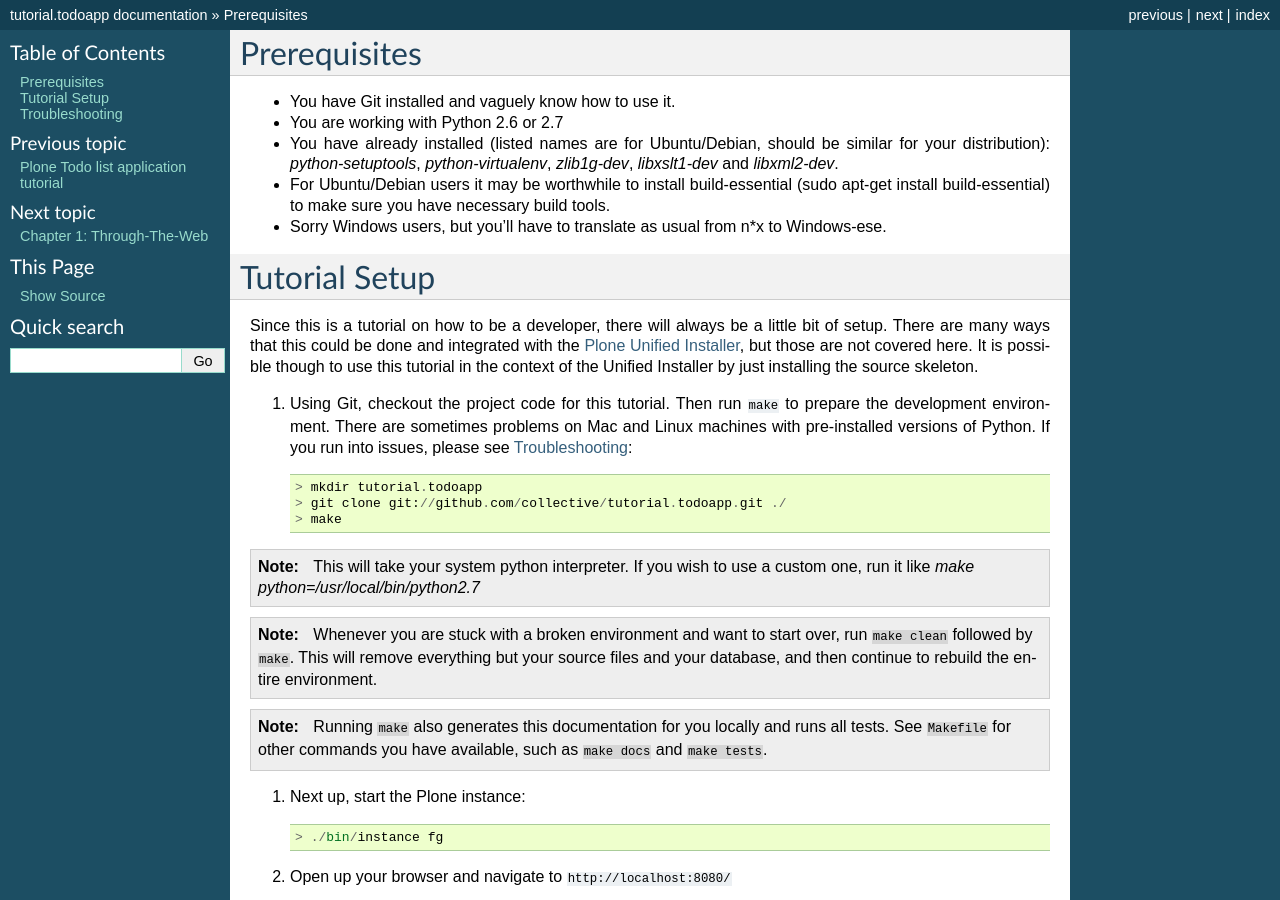
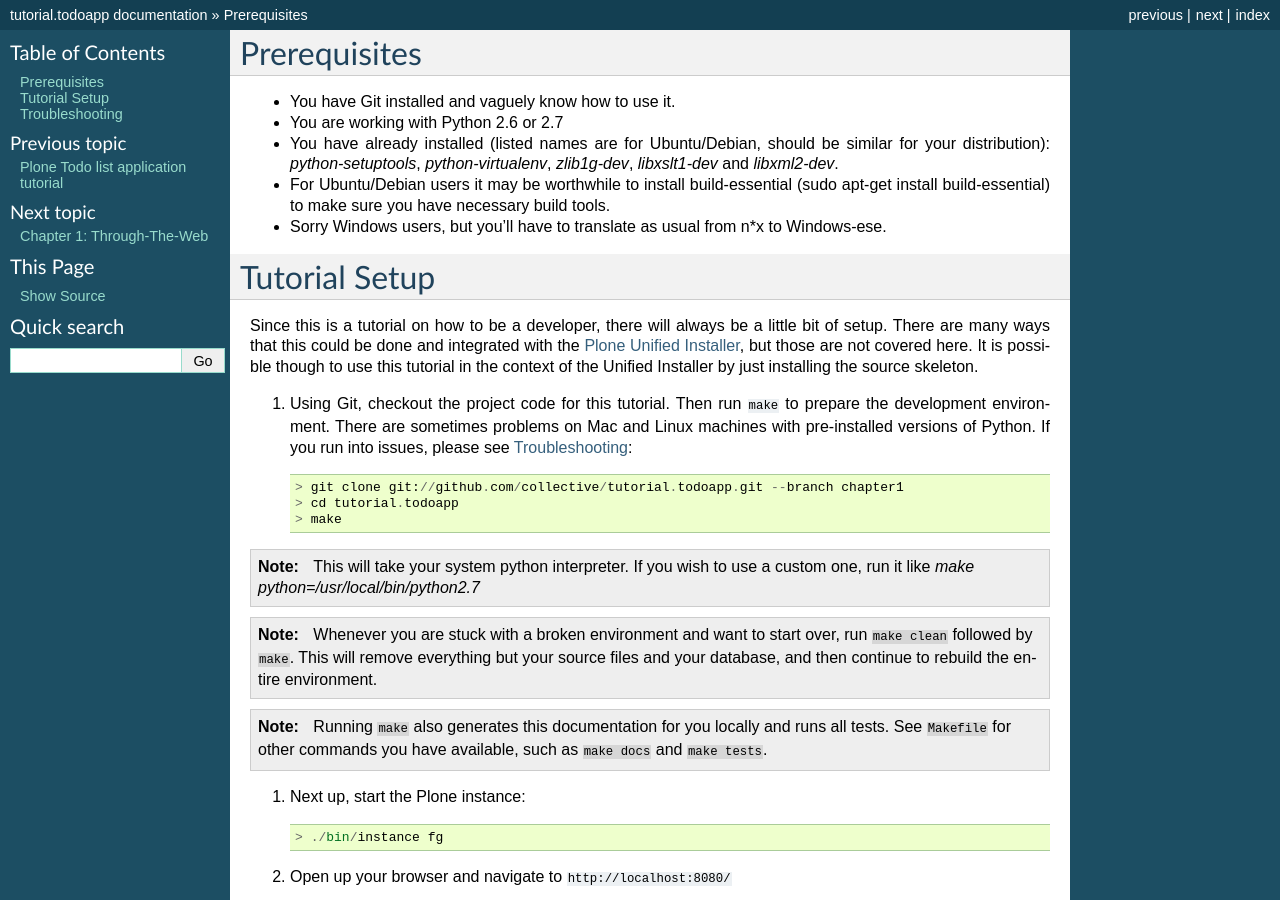
Before and after one commit to collective/tutorial.todoapp, a Sphinx documentation site: the page built from docs/chapter_0.rst, in a window 1280 px wide and 900 px high. Built offline with Sphinx 7.4.7, drawn with Linux system fonts in a browser that asks for light colours.

Commit message:
start with chapter 1, not master

```diff
--- a/docs/chapter_0.rst
+++ b/docs/chapter_0.rst
@@ -42,8 +42,8 @@
    and Linux machines with pre-installed versions of Python. If you run into
    issues, please see :ref:`troubleshooting`::
 
-    > mkdir tutorial.todoapp
-    > git clone git://github.com/collective/tutorial.todoapp.git ./
+    > git clone git://github.com/collective/tutorial.todoapp.git --branch chapter1
+    > cd tutorial.todoapp
     > make
 
 .. note::
```
